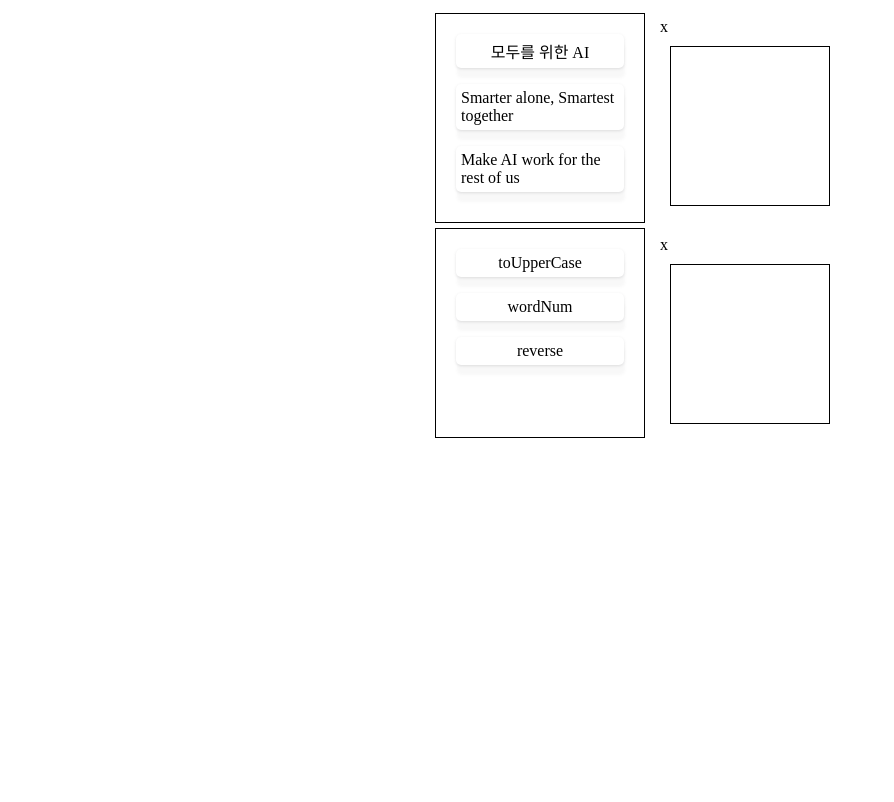
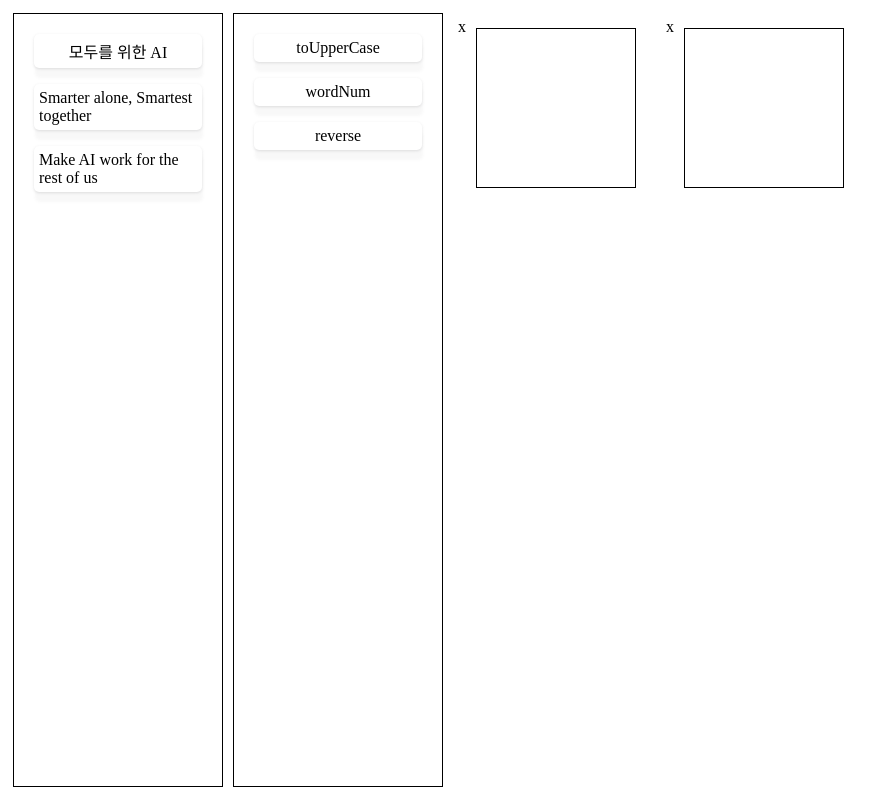
Before and after one commit to OseungKwon/algorima-test, a React app: page / in a window 1280 px wide. Shown: the whole page, without its empty margins (0-894 px from the left). Built offline with nearby package versions, Linux system fonts and the light colour scheme.

Commit message:
REFACTOR : 컴포넌트 분리

```diff
--- a/src/App.js
+++ b/src/App.js
@@ -1,25 +1,9 @@
 import React, { useState } from "react";
 import { DragDropContext } from "react-beautiful-dnd";
 import DataBlock from "./components/DataBlock";
-import ListBlock from "./components/ListBlock";
-
-const lists = {
-  datas: [
-    { id: "d1", content: "모두를 위한 AI" },
-    { id: "d2", content: "Smarter alone, Smartest together" },
-    { id: "d3", content: "Make AI work for the rest of us" }
-  ],
-  funcs: [
-    { id: "f1", content: "toUpperCase" },
-    { id: "f2", content: "wordNum" },
-    { id: "f3", content: "reverse" }
-  ]
-};
-const strToFunc = {
-  toUpperCase: (str) => str.toUpperCase(),
-  wordNum: (str) => str.split(" ").length,
-  reverse: (str) => str.split("").reverse().join("")
-};
+import algorimaData from "./asset/algorimaData.json";
+import Sider from "./components/Sider";
+import Content from "./components/Content";
 
 const onDragStart = (startId, setCurEl) => {
   setCurEl(startId.source.droppableId);
@@ -51,19 +35,10 @@ const onDragEnd = (result, handleElement) => {
   setCurEl("");
 };
 
-const onResult = (box, setResult) => {
-  const { dataBox, funcBox } = box;
-  setResult(strToFunc[funcBox](dataBox));
-};
-
 function App() {
+  const lists = algorimaData;
   const [items, setItems] = useState(lists);
   const [box, setBox] = useState({ dataBox: "", funcBox: "" });
-  console.log(
-    "box",
-    box,
-    Object.values(box).find((el) => el === "")
-  );
   const [curEl, setCurEl] = useState("");
   const [result, setResult] = useState("");
 
@@ -83,39 +58,13 @@ function App() {
         onDragEnd={(result) => onDragEnd(result, handleElement)}
         onDragStart={(startId) => onDragStart(startId, setCurEl)}
       >
-        <div>
-          <ListBlock id="datas" list={items.datas} />
-          <ListBlock id="funcs" list={items.funcs} />
-        </div>
-        <div>
-          <DataBlock
-            id="dataBox"
-            setResult={setResult}
-            handleElement={handleElement}
-          />
-          <DataBlock
-            id="funcBox"
-            setResult={setResult}
-            handleElement={handleElement}
-          />
-        </div>
+        <Sider items={items} />
+        <Content
+          result={result}
+          setResult={setResult}
+          handleElement={handleElement}
+        />
       </DragDropContext>
-
-      {Object.values(box).find((el) => el === "") === undefined ? (
-        <div>
-          <button
-            style={{ height: 50 }}
-            onClick={() => {
-              onResult(box, setResult);
-            }}
-          >
-            확인
-          </button>
-          <div>{result}</div>
-        </div>
-      ) : (
-        <div></div>
-      )}
     </div>
   );
 }
--- /dev/null
+++ b/src/asset/algorimaData.json
@@ -0,0 +1,12 @@
+{
+  "datas": [
+    { "id": "d1", "content": "모두를 위한 AI" },
+    { "id": "d2", "content": "Smarter alone, Smartest together" },
+    { "id": "d3", "content": "Make AI work for the rest of us" }
+  ],
+  "funcs": [
+    { "id": "f1", "content": "toUpperCase" },
+    { "id": "f2", "content": "wordNum" },
+    { "id": "f3", "content": "reverse" }
+  ]
+}
--- /dev/null
+++ b/src/components/Content.js
@@ -0,0 +1,49 @@
+import React from "react";
+import DataBlock from "./DataBlock";
+
+const strToFunc = {
+  toUpperCase: (str) => str.toUpperCase(),
+  wordNum: (str) => str.split(" ").length,
+  reverse: (str) => str.split("").reverse().join("")
+};
+
+const onResult = (box, setResult) => {
+  const { dataBox, funcBox } = box;
+  setResult(strToFunc[funcBox](dataBox));
+};
+
+const Content = ({ result, setResult, handleElement }) => {
+  const { box } = handleElement;
+
+  return (
+    <div style={{ display: "flex", flex: 10 }}>
+      <DataBlock
+        id="dataBox"
+        setResult={setResult}
+        handleElement={handleElement}
+      />
+      <DataBlock
+        id="funcBox"
+        setResult={setResult}
+        handleElement={handleElement}
+      />
+      {Object.values(box).find((el) => el === "") === undefined ? (
+        <div>
+          <button
+            style={{ height: 50 }}
+            onClick={() => {
+              onResult(box, setResult);
+            }}
+          >
+            확인
+          </button>
+          <div>{result}</div>
+        </div>
+      ) : (
+        <div></div>
+      )}
+    </div>
+  );
+};
+
+export default Content;
--- /dev/null
+++ b/src/components/Sider.js
@@ -0,0 +1,13 @@
+import React from "react";
+import ListBlock from "./ListBlock";
+
+const Sider = ({ items }) => {
+  return (
+    <div style={{ display: "flex", flex: 2 }}>
+      <ListBlock id="datas" list={items.datas} />
+      <ListBlock id="funcs" list={items.funcs} />
+    </div>
+  );
+};
+
+export default Sider;
```
